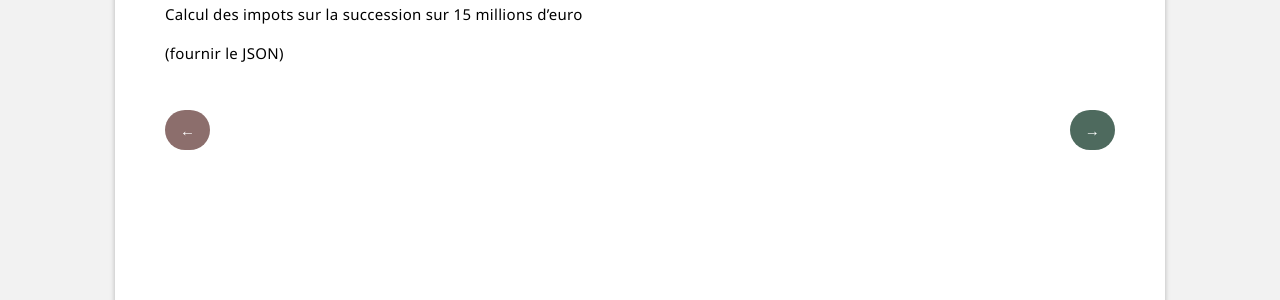
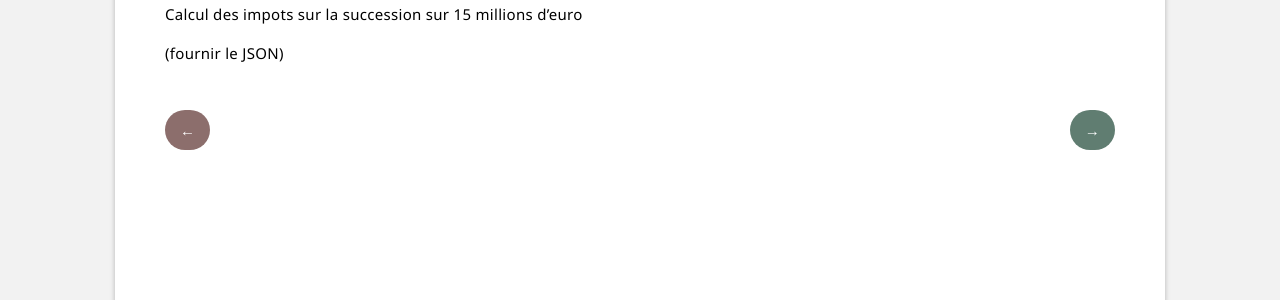
Before and after one commit to leobouard/leobouard.github.io, a Jekyll site: the page built from _posts/2022-12-15-calcul-heritage.md, in a window 1280 px wide. Shown: the part 242-542 px from the top of the page. Built offline with Jekyll 4.4.1, drawn with Linux system fonts in a browser that asks for light colours; some web fonts are replaced; our own code applies the rules of GitHub Pages for plain Markdown files.

Commit message:
Update posts.scss

```diff
--- a/assets/css/posts.scss
+++ b/assets/css/posts.scss
@@ -172,7 +172,7 @@ article:hover {
 }
 
 .a_button_next {
-    background-color: #4E6A5E;
+    background-color: #607D71;
 }
 
 .a_button_next:hover {
```
